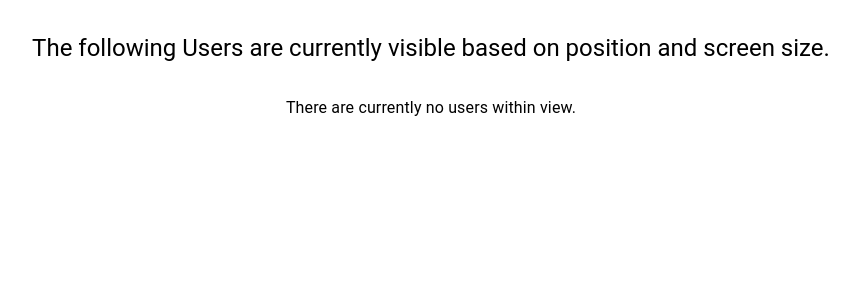
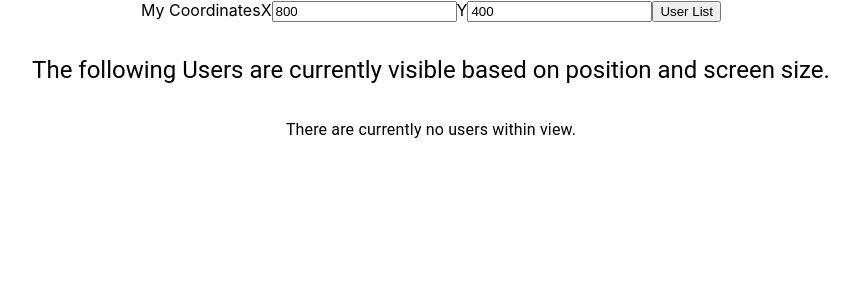
Before and after one commit to anna-m-morris/topia-frontend-challenge, a React (Create React App) app in the folder topia-frontend-challenge-master/: page / in a window 1280 px wide. Shown: the top 300 px of the page, without its empty margins (209-1068 px from the left). Built offline with nearby package versions, Linux system fonts and the light colour scheme.

Commit message:
Form sets state and has default values

```diff
--- a/topia-frontend-challenge-master/src/App.js
+++ b/topia-frontend-challenge-master/src/App.js
@@ -1,9 +1,45 @@
 import "./App.css";
+import React, { useState } from 'react';
 import { UserList } from "./components/UserList";
 
 function App() {
+  const [coordinates, setCoordinates] = useState({
+    x: 800,
+    y: 400
+  })
+
+  const handleSubmit = (event) => {
+    event.preventDefault()
+    console.log(coordinates)
+  };
+
+  const handleChanges = (event) => {
+    const newCoord = event.target.name;
+    setCoordinates({
+      ...coordinates,
+      [newCoord]: event.target.value
+    })
+  };
+
   return (
     <div className="App">
+      <form>My Coordinates
+      <lable>X</lable>
+        <input
+          name="x"
+          type="number"
+          defaultValue={coordinates.x}
+          onChange={handleChanges}>
+        </input>
+        <lable>Y</lable>
+        <input
+          name="y"
+          type="number"
+          defaultValue={coordinates.y}
+          onChange={handleChanges}
+        ></input>
+        <button onClick={handleSubmit}>User List</button>
+      </form>
       <UserList />
     </div>
   );
```
Also changed, not shown: 1 other file (tests, documents, lock files or other folders).
